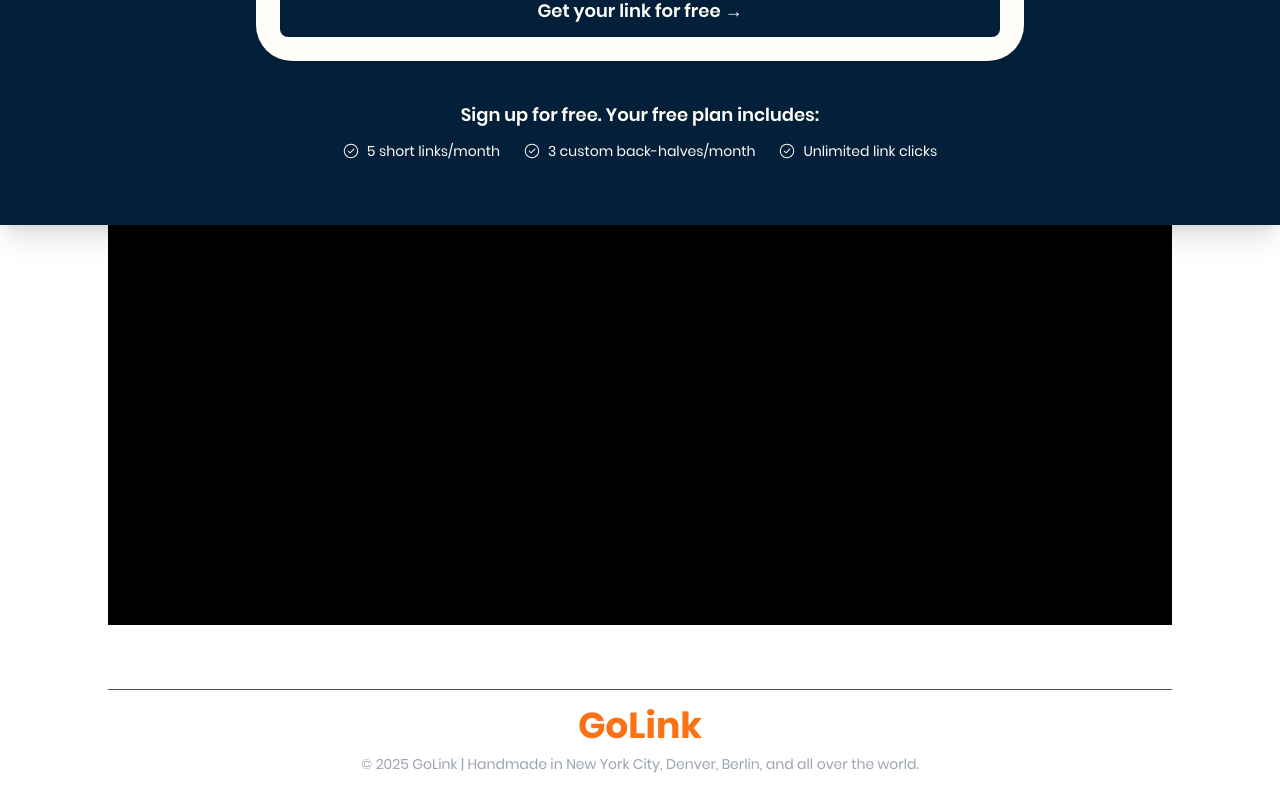
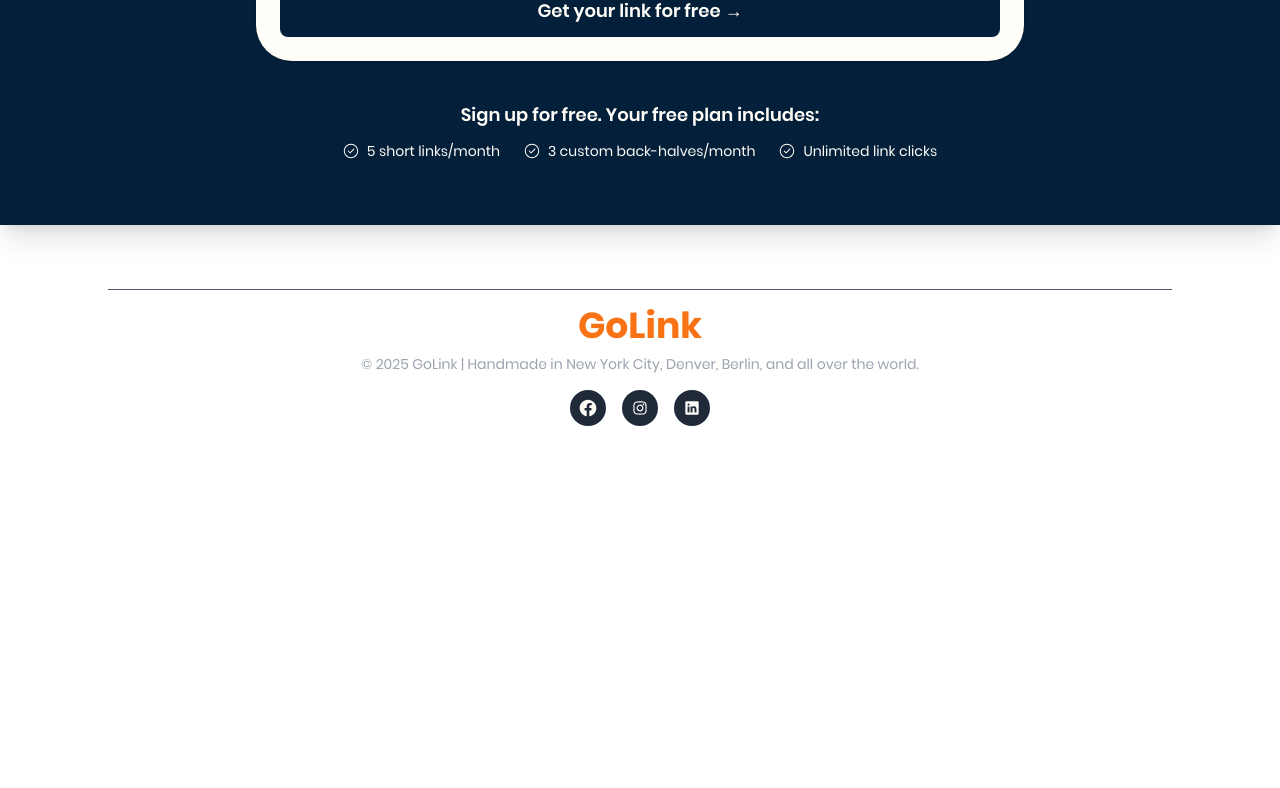
Before and after one commit to shakerscode/urlShortner, a Next.js app: page / in a window 1280 px wide. Shown: the part 665-1453 px from the top of the page. After the commit the page ends 1115 px from the top, so only its background shows below. Built offline with nearby package versions, Linux system fonts and the light colour scheme.

Commit message:
fix: removed balck space

```diff
--- a/app/page.tsx
+++ b/app/page.tsx
@@ -5,7 +5,7 @@
   return (
     <main>
       <Header />
-      <div className="bg-black h-[400px]  max-w-[1064px] mx-auto"></div>
+      {/* <div className="bg-black h-[400px]  max-w-[1064px] mx-auto"></div> */}
       <Footer />
     </main>
   );
```
